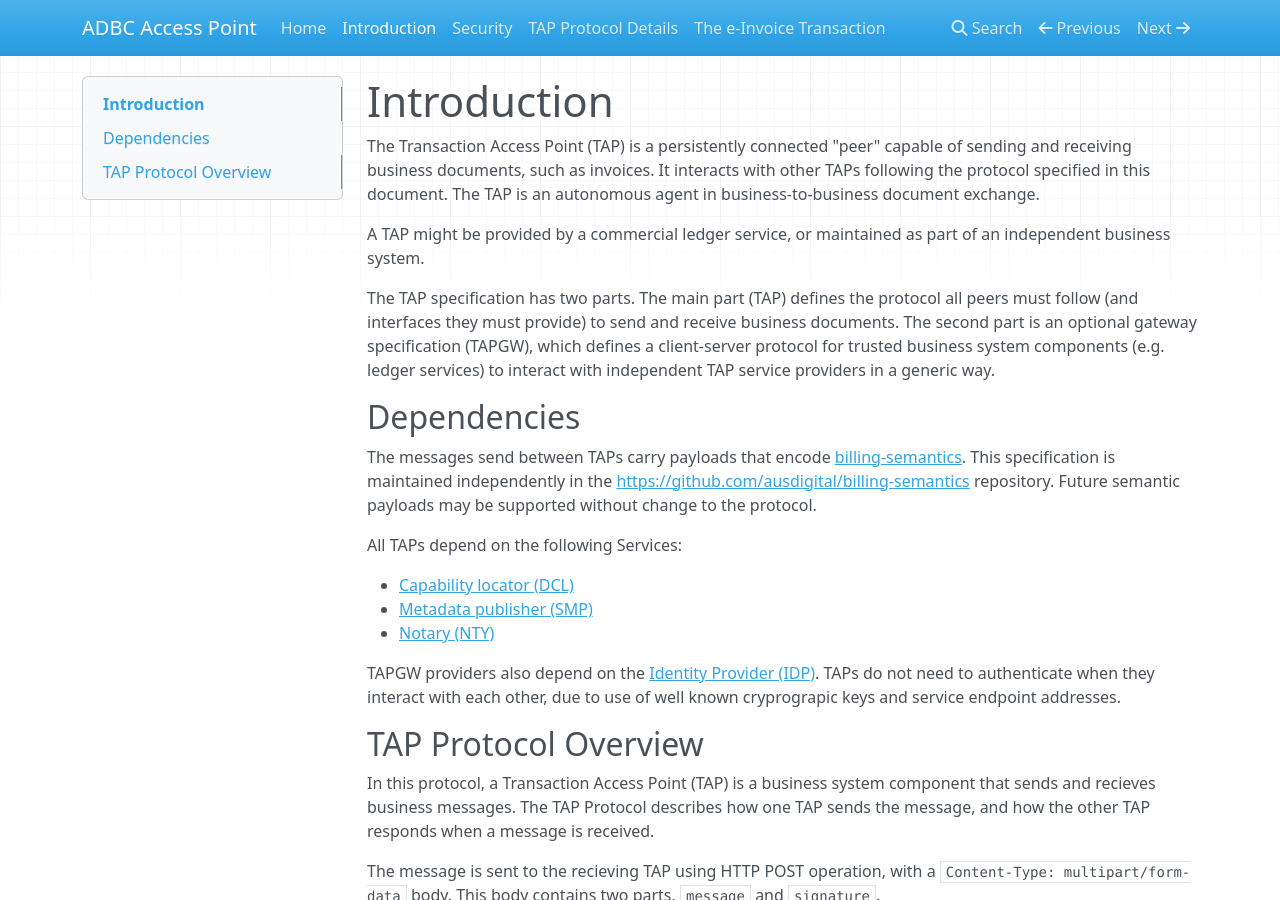
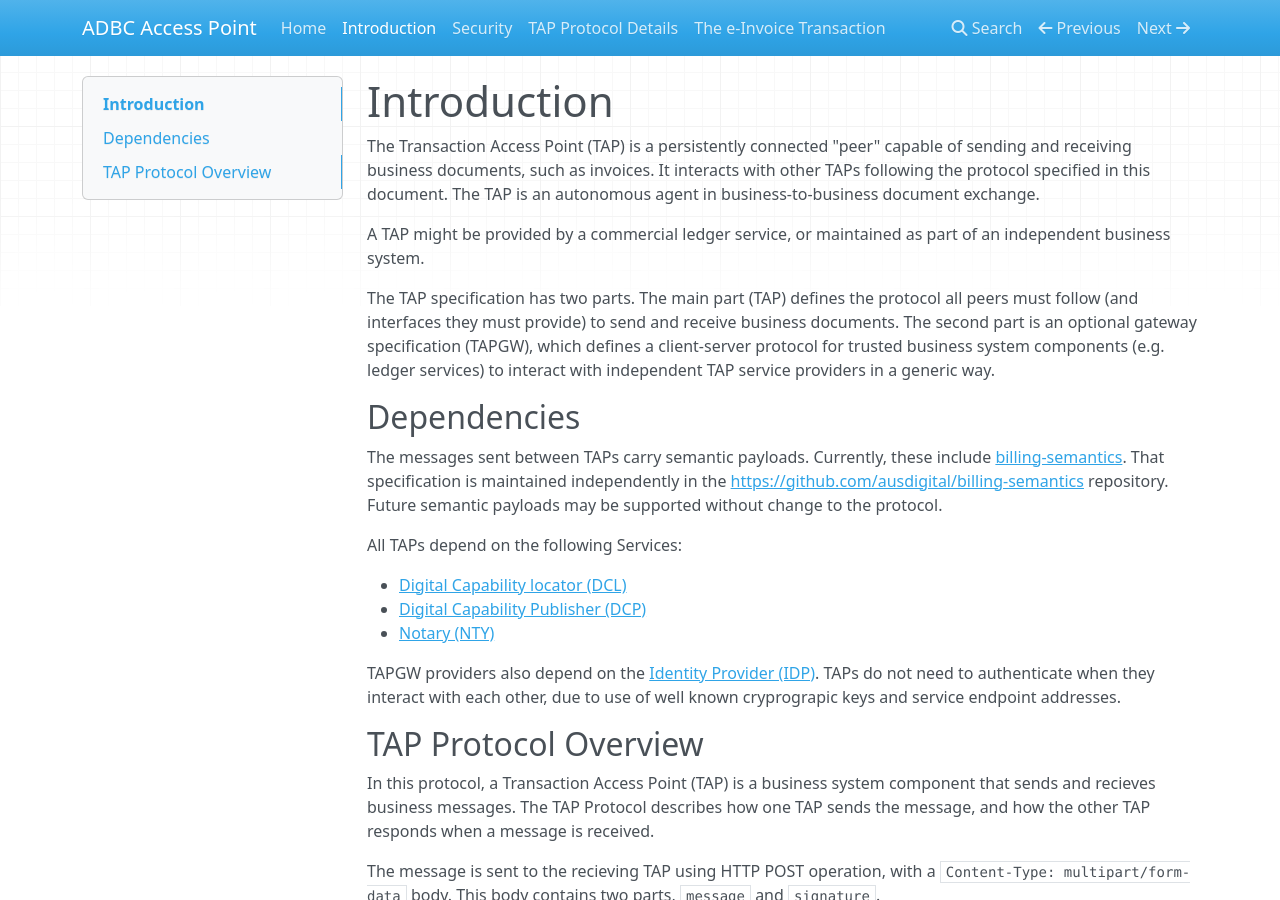
Before and after one commit to koriaf/ausdigital-tap, an MkDocs documentation site: the page built from docs/introduction.md, in a window 1280 px wide and 900 px high. Built offline with MkDocs 1.6.1, drawn with Linux system fonts in a browser that asks for light colours; nearby versions of some CDN libraries.

Commit message:
update rtd links

```diff
--- a/docs/introduction.md
+++ b/docs/introduction.md
@@ -16,20 +16,20 @@ protocol for trusted business system components (e.g. ledger services) to intera
 
 ## Dependencies
 
-The messages send between TAPs carry payloads that encode
+The messages sent between TAPs carry semantic payloads. Currently, these include
 [billing-semantics](https://billing-semantics.readthedocs.io/).
-This specification is maintained independently in the
+That specification is maintained independently in the
 [https://github.com/ausdigital/billing-semantics](https://github.com/ausdigital/billing-semantics)
 repository. Future semantic payloads may be supported without change to the protocol.
 
 All TAPs depend on the following Services:
 
- * [Capability locator (DCL)](http://capability-locator.readthedocs.io/)
- * [Metadata publisher (SMP)](http://metadata-publisher.readthedocs.io/)
- * [Notary (NTY)](http://notary.readthedocs.io)
+ * [Digital Capability locator (DCL)](http://ausdigital-dcl.readthedocs.io/)
+ * [Digital Capability Publisher (DCP)](http://ausdigital-dcp.readthedocs.io/)
+ * [Notary (NTY)](http://ausdigital-ntry.readthedocs.io)
 
 TAPGW providers also depend on the
-[Identity Provider (IDP)](http://identity-provider.readthedocs.io/). TAPs do not need to
+[Identity Provider (IDP)](http://iausdigital-idp.readthedocs.io/). TAPs do not need to
 authenticate when they interact with each other, due to use of well known cryprograpic keys
 and service endpoint addresses.
 
```
